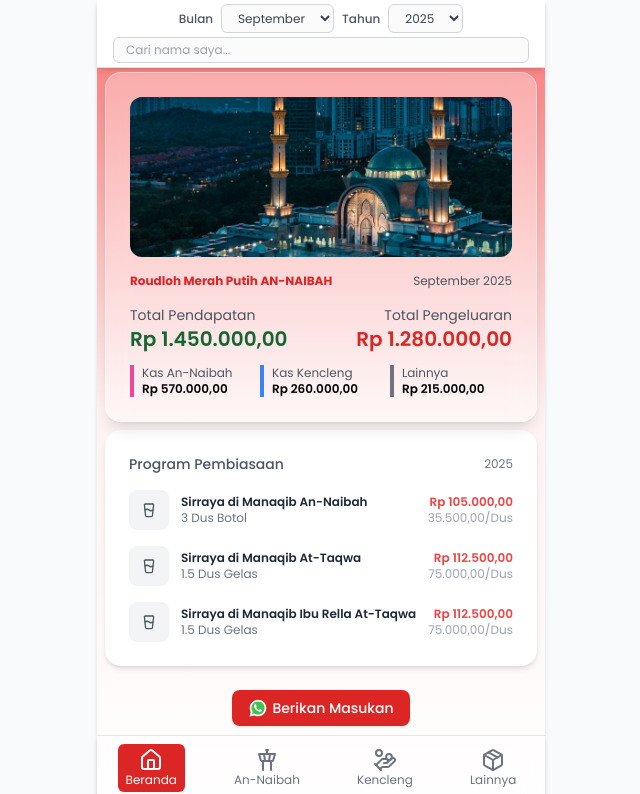
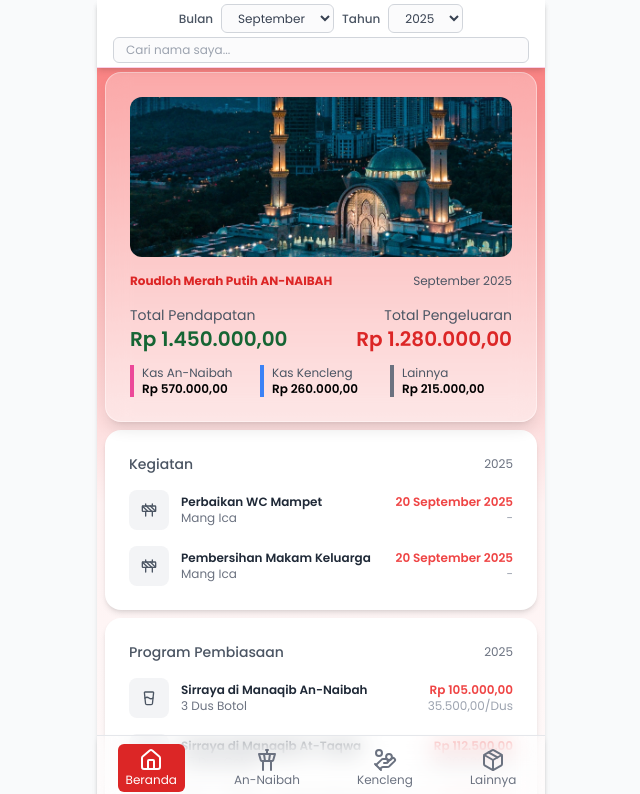
Before and after one commit to mhanifmuhsin/annaibah, a React (Vite) app: page / in a window 1280 px wide. Shown: the top 794 px of the page, without its empty margins (319-959 px from the left). Built offline with nearby package versions, Linux system fonts and the light colour scheme.

Commit message:
feat: :hammer: update

```diff
--- a/src/App.tsx
+++ b/src/App.tsx
@@ -1,6 +1,6 @@
 // import "./App.css";
 
-import { GlassWaterIcon } from "lucide-react";
+import { ConstructionIcon, GlassWaterIcon } from "lucide-react";
 import BottomNavigation from "./components/bottom-navigation";
 import IncomeCard from "./components/IncomeCard";
 import ProgramCard from "./components/ProgramCard";
@@ -33,6 +33,23 @@ const spendItems = [
     subtitle: "1.5 Dus Gelas",
     amount: "Rp 112.500,00",
     date: "75.000,00/Dus",
+  },
+];
+
+const activityItems = [
+  {
+    icon: <ConstructionIcon className="h-4 w-4 text-gray-600" />,
+    title: "Perbaikan WC Mampet ",
+    subtitle: "Mang Ica",
+    amount: "20 September 2025",
+    date: "-",
+  },
+  {
+    icon: <ConstructionIcon className="h-4 w-4 text-gray-600" />,
+    title: "Pembersihan Makam Keluarga",
+    subtitle: "Mang Ica",
+    amount: "20 September 2025",
+    date: "-",
   },
 ];
 
@@ -255,6 +272,13 @@ function App() {
                 </section>
                 <section className="m-2">
                   <ProgramCard
+                    title="Kegiatan"
+                    period="2025"
+                    items={activityItems}
+                  />
+                </section>
+                <section className="m-2">
+                  <ProgramCard
                     title="Program Pembiasaan"
                     period="2025"
                     items={spendItems}
```
